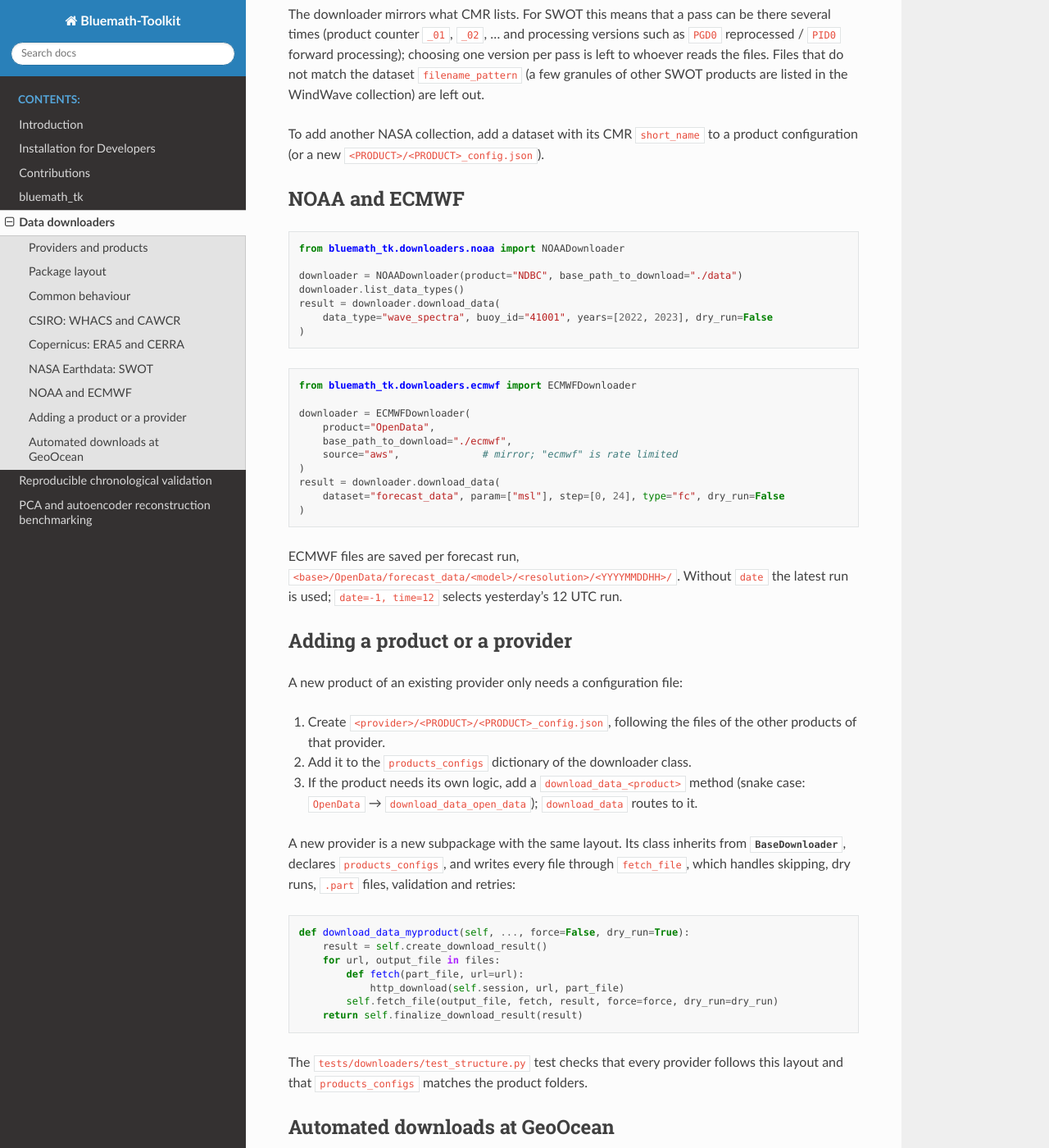
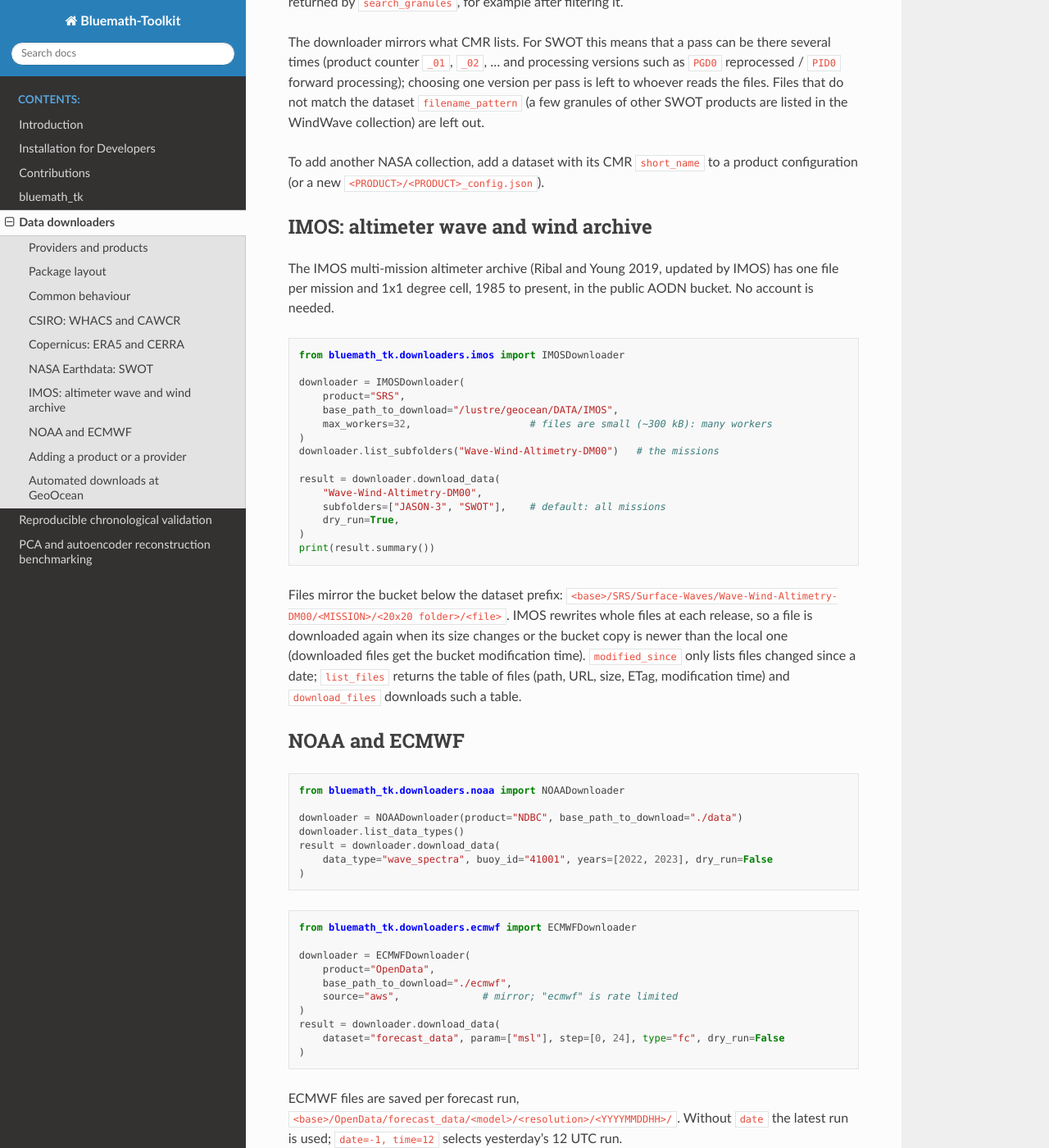
Before and after one commit to GeoOcean/BlueMath_tk, a Sphinx documentation site: the page built from docs/source/downloaders.rst, in a window 1280 px wide and 1400 px high, scrolled down 4284 px. Shown: the whole window at 82% size. Built offline with Sphinx 7.4.7 and the Read the Docs theme 3.1.0, drawn with Linux system fonts in a browser that asks for light colours; pages that are not in the unit, such as notebooks, are missing from menus; some of the changed text lies outside the part shown.

Commit message:
[JTH] docs: IMOS downloader section
Co-Authored-By: Claude Opus 5.5 <noreply@anthropic.com>

```diff
--- a/docs/source/downloaders.rst
+++ b/docs/source/downloaders.rst
@@ -32,6 +32,12 @@ Providers and products
      - NASA Earthdata collections (PO.DAAC, ...), found with the CMR search API
        and downloaded over HTTPS with an Earthdata login (``~/.netrc``).
        Parallel, resumable, checked against the CMR size and checksum.
+   * - ``imos``
+     - ``IMOSDownloader``
+     - SRS
+     - IMOS data in the public AODN bucket on AWS S3 (no account), e.g. the
+       multi-mission altimeter wave/wind archive. Mirrors a bucket prefix,
+       re-downloads files that changed, checked against the S3 ETag (MD5).
    * - ``noaa``
      - ``NOAADownloader``
      - NDBC
@@ -251,6 +257,39 @@ are listed in the WindWave collection) are left out.
 To add another NASA collection, add a dataset with its CMR ``short_name`` to a
 product configuration (or a new ``<PRODUCT>/<PRODUCT>_config.json``).
 
+IMOS: altimeter wave and wind archive
+-------------------------------------
+
+The IMOS multi-mission altimeter archive (Ribal and Young 2019, updated by
+IMOS) has one file per mission and 1x1 degree cell, 1985 to present, in the
+public AODN bucket. No account is needed.
+
+.. code-block:: python
+
+   from bluemath_tk.downloaders.imos import IMOSDownloader
+
+   downloader = IMOSDownloader(
+       product="SRS",
+       base_path_to_download="/lustre/geocean/DATA/IMOS",
+       max_workers=32,                    # files are small (~300 kB): many workers
+   )
+   downloader.list_subfolders("Wave-Wind-Altimetry-DM00")   # the missions
+
+   result = downloader.download_data(
+       "Wave-Wind-Altimetry-DM00",
+       subfolders=["JASON-3", "SWOT"],    # default: all missions
+       dry_run=True,
+   )
+   print(result.summary())
+
+Files mirror the bucket below the dataset prefix:
+``<base>/SRS/Surface-Waves/Wave-Wind-Altimetry-DM00/<MISSION>/<20x20 folder>/<file>``.
+IMOS rewrites whole files at each release, so a file is downloaded again when
+its size changes or the bucket copy is newer than the local one (downloaded
+files get the bucket modification time). ``modified_since`` only lists files
+changed since a date; ``list_files`` returns the table of files (path, URL,
+size, ETag, modification time) and ``download_files`` downloads such a table.
+
 NOAA and ECMWF
 --------------
 
```
